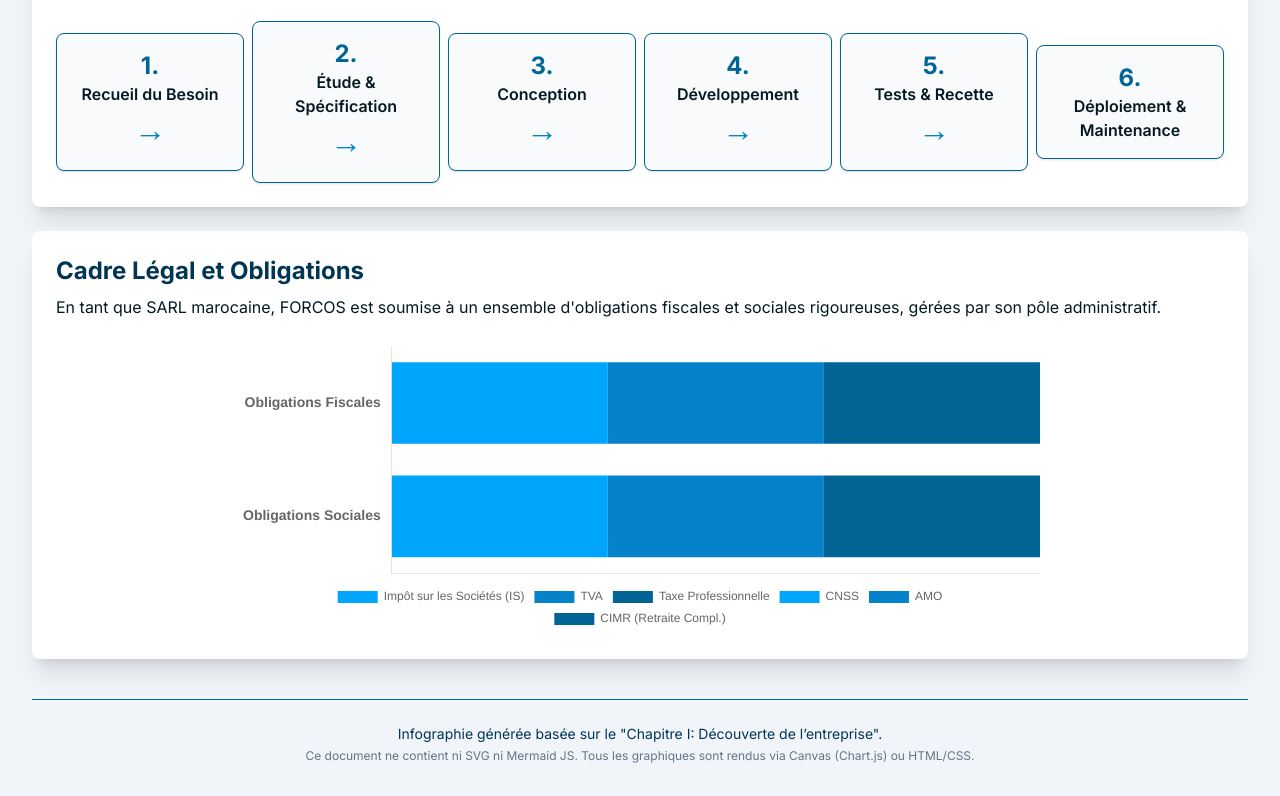
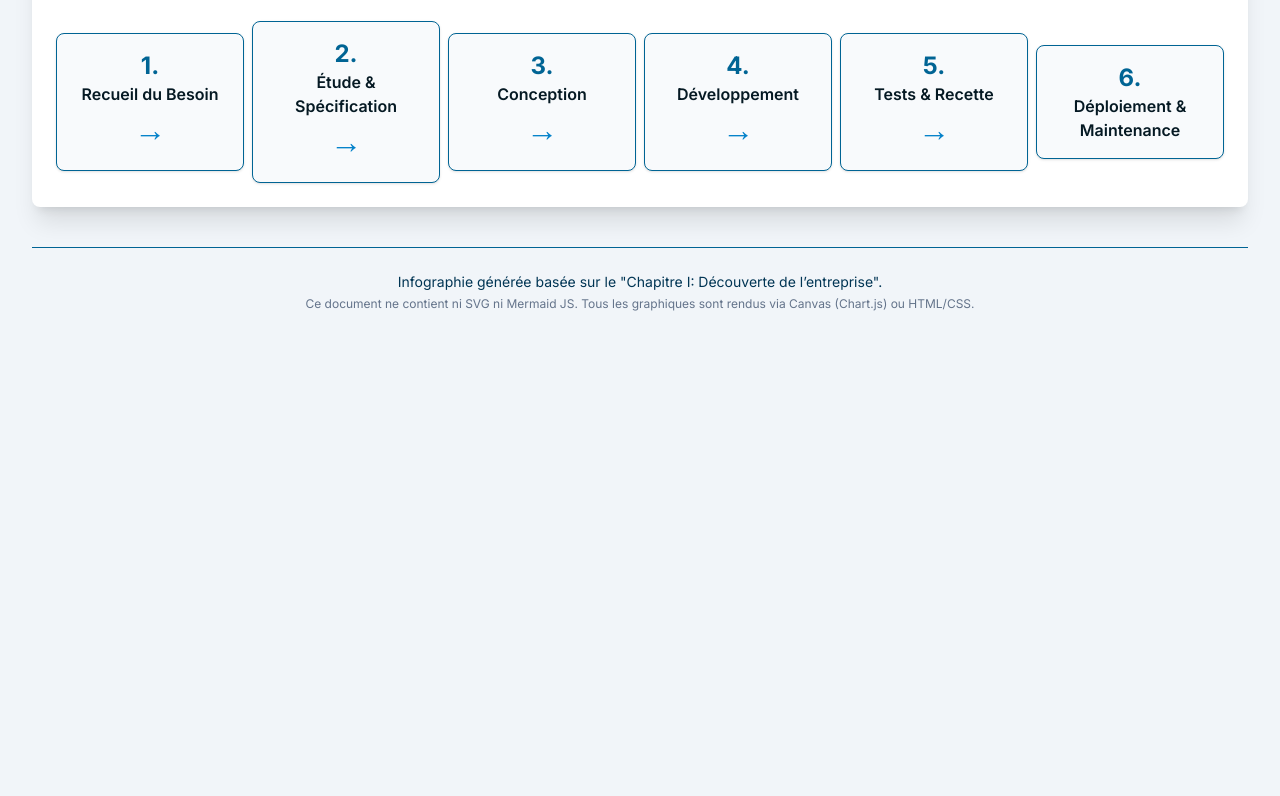
Before and after one commit to desagencydes-rgb/Stage-d-Initiation, a plain HTML site: page decouverte_de_lentreprise.html in a window 1280 px wide. Shown: the part 1449-2245 px from the top of the page. After the commit the page ends 1793 px from the top, so only its background shows below. Drawn offline with nearby package versions, Linux system fonts and the light colour scheme.

Commit message:
Update decouverte_de_lentreprise.html

```diff
--- a/decouverte_de_lentreprise.html
+++ b/decouverte_de_lentreprise.html
@@ -166,14 +166,6 @@
                         <span class="text-2xl font-bold text-forcos-accent">6.</span>
                         <p class="font-semibold">Déploiement & Maintenance</p>
                     </div>
-                </div>
-            </div>
-
-            <div class="bg-white rounded-lg shadow-xl p-6 lg:col-span-3">
-                <h2 class="text-2xl font-bold text-forcos-dark mb-2">Cadre Légal et Obligations</h2>
-                <p class="text-forcos-text mb-4">En tant que SARL marocaine, FORCOS est soumise à un ensemble d'obligations fiscales et sociales rigoureuses, gérées par son pôle administratif.</p>
-                <div class="chart-container" style="max-width: 800px; height: 300px;">
-                    <canvas id="obligationsChart"></canvas>
                 </div>
             </div>
 
```
